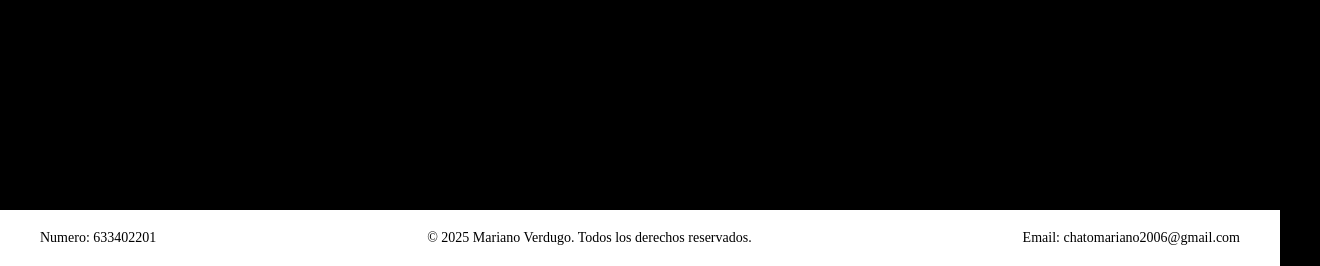
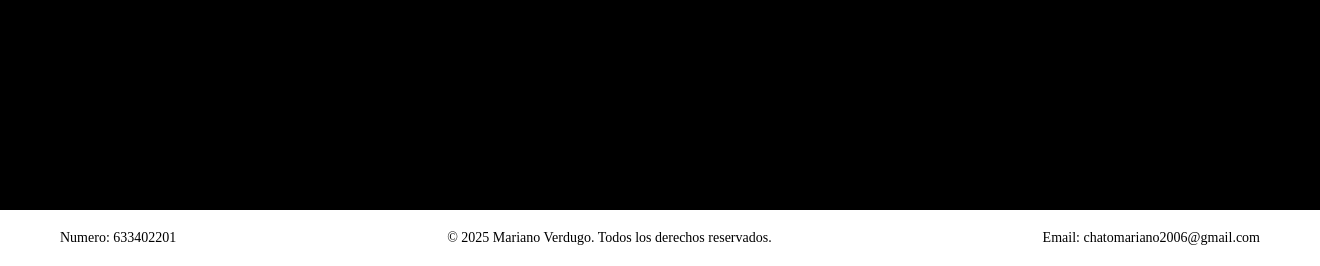
Before and after one commit to MarianoVG2006/Portfolio, a plain HTML site: page gallery/gallery.html in a window 1280 px wide. Shown: the part 534-800 px from the top of the page, 1320 px wide, since content can reach past the window. Drawn offline with Linux system fonts and the light colour scheme.

Commit message:
actualizado

```diff
--- a/css/aboutme.css
+++ b/css/aboutme.css
@@ -1,4 +1,4 @@
-body {
+html, body {
     margin: 0;
     background-color: rgb(0, 0, 0);
     height: 100%;
@@ -124,13 +124,15 @@ main{
 
 footer {
     background-color: #ffffff;
-    padding: 20px 0;
+    padding: 20px;
     text-align: center;
     font-size: 14px;
     color: #000;
     margin-top: 20px;
     position: relative;
+    bottom: 0;
     width: 100%;
+
 }
 
 
--- a/css/gallery.css
+++ b/css/gallery.css
@@ -15,11 +15,7 @@ header {
     flex-wrap: wrap;
 }
 
-main {
 
-    flex-grow: 1;
-
-}
 .h1inicio {
     font-size: 40px;
     margin-right: 20px;
@@ -81,6 +77,12 @@ main {
         text-align: center;
         padding: 15px;
     }
+}
+
+main {
+
+    flex-grow: 1;
+
 }
 
 .proyectos-container {
@@ -182,18 +184,6 @@ footer {
     width: 100%;
 }
 
-footer {
-    background-color: #ffffff;
-    padding: 20px 0;
-    text-align: center;
-    font-size: 14px;
-    color: #000;
-    margin-top: 20px;
-    position: relative;
-    width: 100%;
-}
-
-
 .footer-content {
     display: flex;
     justify-content: space-between;
```
Also changed, not shown: contact/contact.html (+2 -0 lines).
